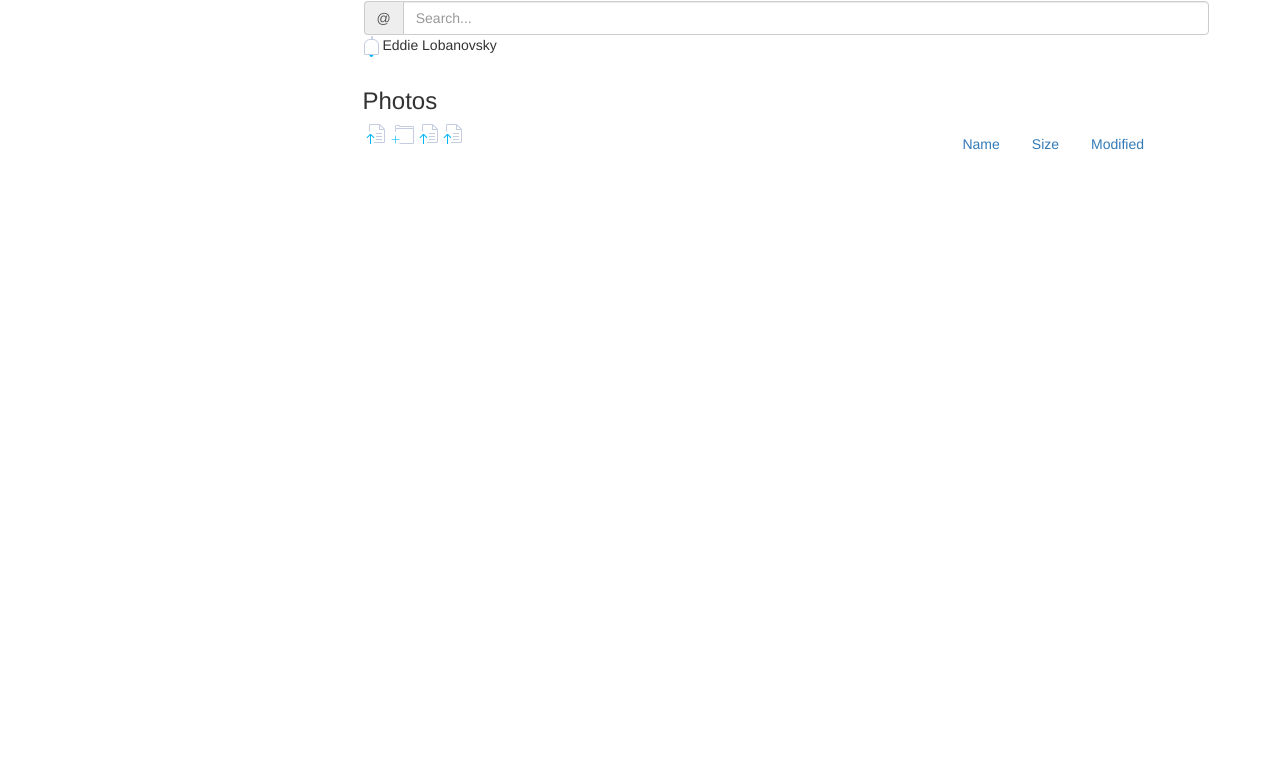
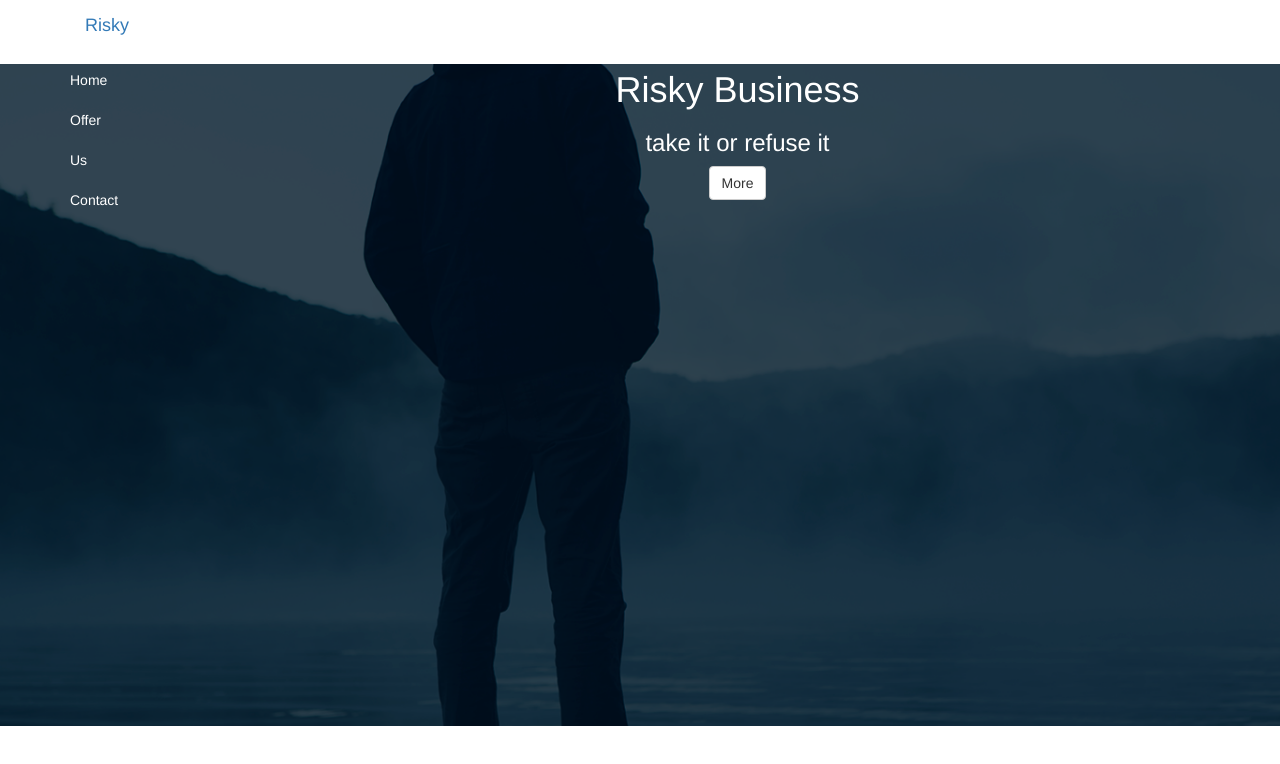
Before and after one commit to yeyezaw/psdtohtml-100days, a plain HTML site: page day1/index.html in a window 1280 px wide. Drawn offline with nearby package versions, Linux system fonts and the light colour scheme.

Commit message:
Create - fresh new page

```diff
--- /dev/null
+++ b/day1/css/style.scss
@@ -0,0 +1,17 @@
+body{
+    color: #fff;
+}
+
+.hero-bg{
+    background: url(images/hero-bg.png);
+    background-size: contain;
+    background-position: center;
+    background-repeat: no-repeat;
+    position: absolute;
+    z-index: -1;
+    width: 100%;
+    height: 690px;
+    margin: 0;
+    padding: 0;
+
+}
--- a/day1/index.html
+++ b/day1/index.html
@@ -4,10 +4,15 @@
 		<meta charset="utf-8">
 		<meta http-equiv="X-UA-Compatible" content="IE=edge">
 		<meta name="viewport" content="width=device-width, initial-scale=1">
-		<title>Dropbox | Practice redesign</title>
+		<title>Risky Business | take it or refuse it </title>
 
 		<!-- Bootstrap CSS -->
         <link rel="stylesheet" media="screen" href="https://cdnjs.cloudflare.com/ajax/libs/twitter-bootstrap/3.3.5/css/bootstrap.min.css">
+        <!-- Font Awesome CDN link -->
+        <link rel="stylesheet" href="https://maxcdn.bootstrapcdn.com/font-awesome/4.5.0/css/font-awesome.min.css">
+
+        <!-- Main CSS link -->
+        <link rel="stylesheet" href="css/main.css">
 
 		<!-- HTML5 Shim and Respond.js IE8 support of HTML5 elements and media queries -->
 		<!-- WARNING: Respond.js doesn t work if you view the page via file:// -->
@@ -16,58 +21,43 @@
 			<script src="https://oss.maxcdn.com/libs/respond.js/1.4.2/respond.min.js"></script>
 		<![endif]-->
 	</head>
+
 	<body>
-		<div id="dropbox-window">
-		          <div id="dropbox-body">
+            <nav>
+                <div class="header"> <!-- Navbar header -->
                            <div class="container">
-		                          <div class="row">
-		                                  <div class="col-sm-3">
-		                                          <div class="left-side">
-
+                                   <a href="index.html" class="navbar-brand">Risky</a>
+                                   <i class="fa fa-search pull-right"></i>
                            </div>
-		                                  </div>
-
-		                                  <div class="col-sm-9">
-		                                          <div class="right-side">
-		                                                  <nav class="nav navbar">
-		                                                      <div class="input-group">
-                                                                  <span class="input-group-addon" id="basic-addon1">@</span>
-                                                                  <input type="text" class="form-control" placeholder="Search..." aria-describedby="basic-addon1">
-                                                              </div>
-
-                                                              <div class="dropdown">
-                                                                   <p><img src="images/Alert.png" alt="bell"> Eddie Lobanovsky</p>
                 </div>
             </nav>
 
-		                                                  <div id="right-body">
-		                                                          <h3>Photos</h3>
-		                                                          <div class="row right-body-row">
-		                                                                  <div class="col-sm-4">
-		                                                                          <ul class="nav nav-pills">
-		                                                                                  <li><img src="images/Upload.png" alt="upload"></li>
-		                                                                                  <li><img src="images/newfolder.png" alt="newfolder"></li>
-		                                                                                  <li><img src="images/Upload.png" alt=""></li>
-		                                                                                  <li><img src="images/Upload.png" alt=""></li>
+            <div class="hero-bg">
+
+            </div>
+
+            <div id="hero-section">
+                   <div class="container">
+                           <div class="row">
+                                   <div class="col-sm-2 side-menu">
+                                           <ul class="nav">
+                                                <li><a href=""></a>Home</li>
+                                                <li><a href=""></a>Offer</li>
+                                                <li><a href=""></a>Us</li>
+                                                <li><a href=""></a>Contact</li>
                                             </ul>
                                    </div>
 
-		                                                                  <div class="col-sm-4 col-sm-offset-4">
-		                                                                          <ul class="nav nav-pills">
-		                                                                                  <li><a href="#">Name</a></li>
-		                                                                                  <li><a href="#">Size</a></li>
-		                                                                                  <li><a href="#">Modified</a></li>
-		                                                                          </ul>
-		                                                                  </div>
-		                                                          </div>
-		                                                  </div>
-		                                          </div>
-		                                  </div>
+                                   <div class="col-sm-10 text-center middle-part">
+                                           <h1>Risky Business</h1>
+                                           <h3>take it or refuse it</h3>
+                                           <a href="#" class="btn btn-default">More</a>
                                    </div>
                            </div>
                    </div>
             </div>
 
+
     <script src="https://cdnjs.cloudflare.com/ajax/libs/jquery/1.11.3/jquery.min.js"></script>
     <script src="https://cdnjs.cloudflare.com/ajax/libs/twitter-bootstrap/3.3.5/js/bootstrap.min.js"></script>
 	</body>
```
Also changed, not shown: day1/css/images/Background.png (added), day1/css/images/hero-bg.png (added), day1/css/main.css (added), day1/images/Alert.png (deleted), day1/images/Upload-file.png (deleted), day1/images/Upload.png (deleted), day1/images/newfolder.png (deleted), 1 other file. Lines whose indentation alone changed are shown as unchanged.
